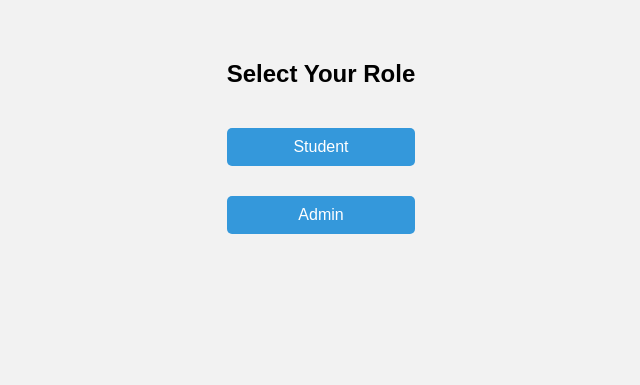
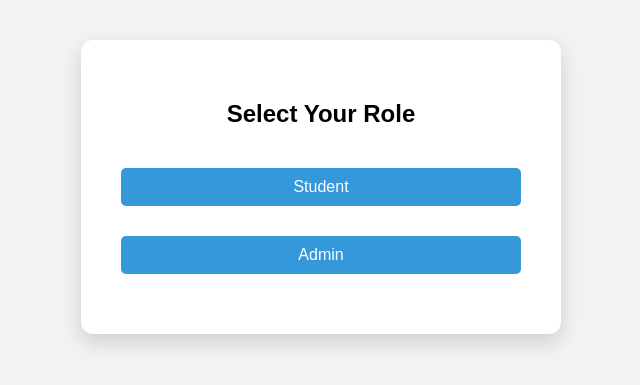
Before and after one commit to NagasriHarini/Course_Registration_system_2, a Flask app: page / in a window 1280 px wide. Shown: the part 120-505 px from the top of the page, without its empty margins (319-959 px from the left). Run offline with Flask 3, Linux system fonts and the light colour scheme.

Commit message:
changed-styling

```diff
--- a/templates/Admin.html
+++ b/templates/Admin.html
@@ -11,7 +11,7 @@
             <h1>Welcome to the Course Registration System</h1>
         </header>
         <div class="container">
-            <div class="card">
+            <div class="card-login">
 
                 <p>Don't have an account? Please contact your administrator.</p>
 
--- a/templates/Main.html
+++ b/templates/Main.html
@@ -11,7 +11,7 @@
             <h1>Welcome to the Course Registration System</h1>
         </header>
         <div class="container">
-    <div class="card">
+    <div class="card-login">
         <h2>Select Your Role</h2>
 
         <a href="{{url_for('student')}}">
--- a/templates/student.html
+++ b/templates/student.html
@@ -11,7 +11,7 @@
             <h1>Welcome to the Course Registration System</h1>
         </header>
         <div class="container">
-            <div class="card">
+            <div class="card-login">
             <p>Already have an account?</p>
             <a href="{{url_for('login')}}">
                 <button>Login</button>
```
